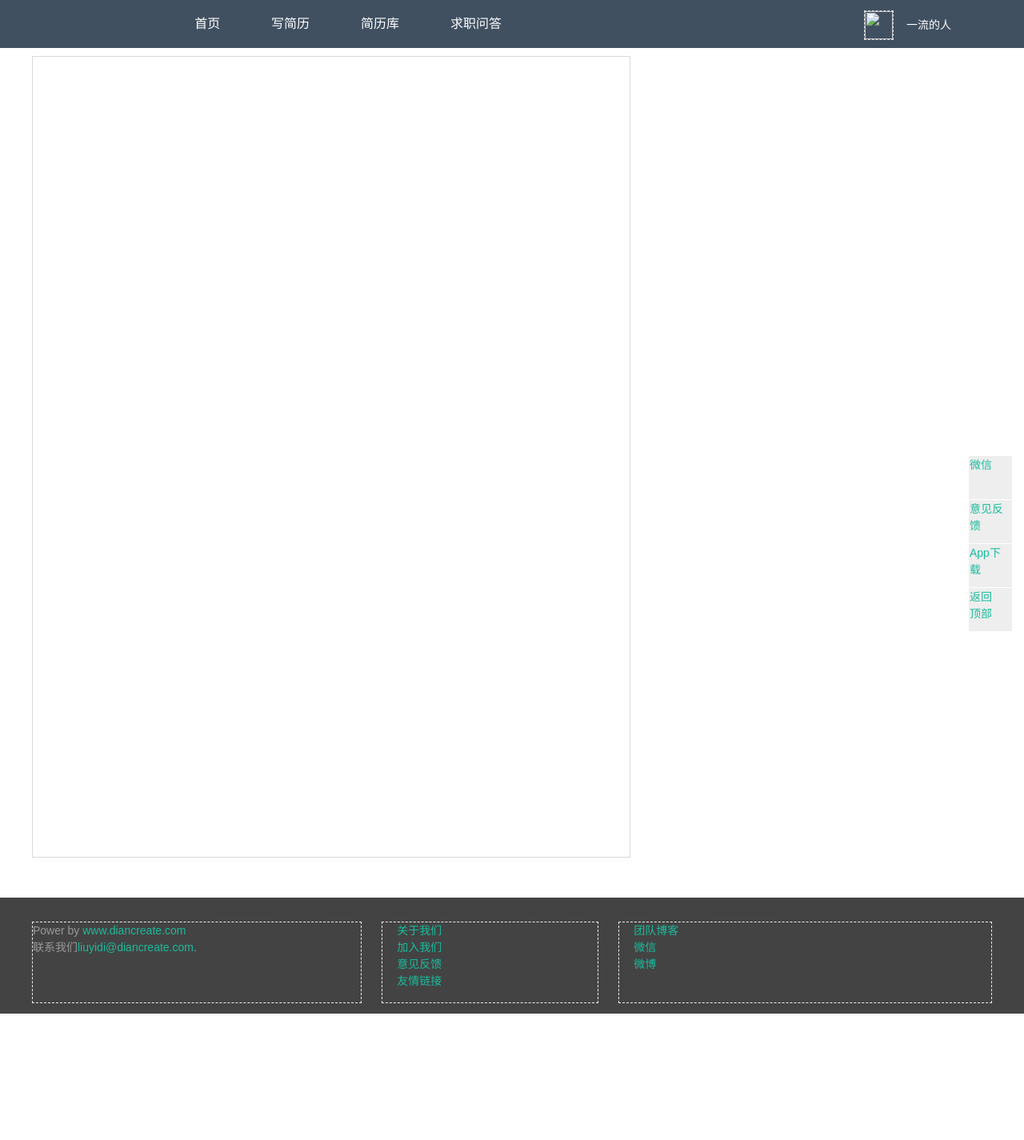
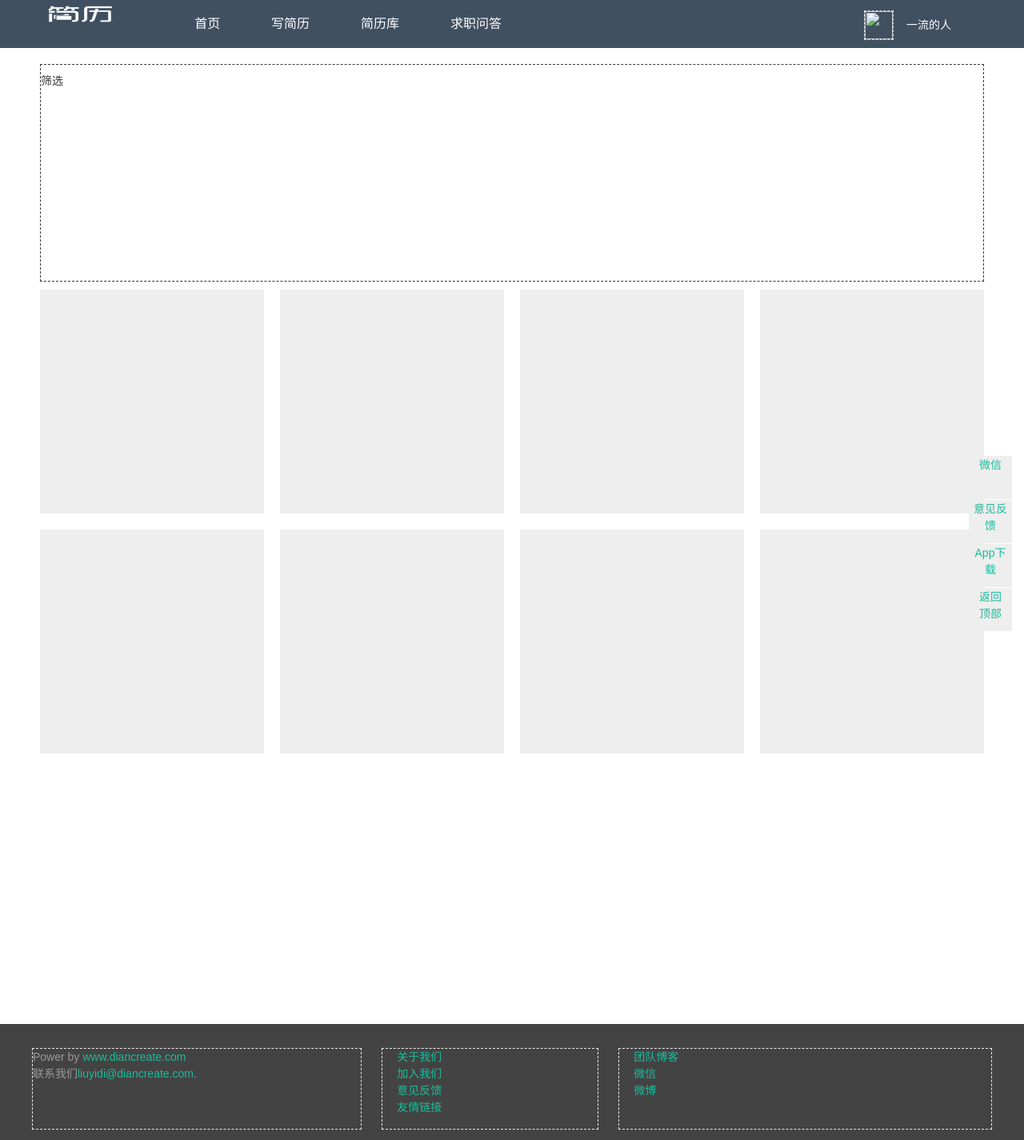
Before and after one commit to liuyidi/OnlineResume, a PHP site: page /resume/storage.html in a window 1280 px wide. Shown: the whole page at 80% size. Before the commit the page ends 1267 px from the top, so only its background shows below. Run offline with PHP 8.4, Linux system fonts and the light colour scheme; some libraries are stand-ins or nearby versions.

Commit message:
new add storage

```diff
--- a/resume/storage.html
+++ b/resume/storage.html
@@ -10,13 +10,13 @@
     <!--CSS-->
     <link rel="stylesheet" type="text/css" href="../static/css/global.css"/>
     <link rel="stylesheet" type="text/css" href="../static/css/site.css"/>
-
+    <link rel="stylesheet" type="text/css" href="../static/css/storage.css"/>
 </head>
 <body class="body_wrapper">
 <div class="header_wrap ">
    <div class="header">
         <div class="logo">
-            <!--<a href="/"><img src="/img/logo.png" width="120" height="35" alt="在线简历OnlineResume"></a>-->
+            <a href="/"><img src="../static/img/logo3.png" width="120" height="35" alt="在线简历OnlineResume"></a>
         </div>
         <div class="nav">
             <ul class="">
@@ -52,14 +52,89 @@
    </div> <!--header-->
 </div>
 <div style="height:70px;"></div>
-<div class="container">
-    <div class="main" style="height:1000px;">
+<div class="storage container">
+    <div class="storage-filter">
+        筛选
+    </div>
+    <div class="storage-content">
+        <div class="storage-resume">
+            <div class="storage-pdf">
+                <img src="" alt=""/>
+            </div>
+            <div class="storage-tools">
+                <div class="storage-collect">收藏</div>
+                <div class="storage-praise">点赞</div>
+            </div>
+        </div>
+        <div class="storage-resume">
+            <div class="storage-pdf">
+                <img src="" alt=""/>
+            </div>
+            <div class="storage-tools">
+                <div class="storage-collect">收藏</div>
+                <div class="storage-praise">点赞</div>
+            </div>
+        </div>
+        <div class="storage-resume">
+            <div class="storage-pdf">
+                <img src="" alt=""/>
+            </div>
+            <div class="storage-tools">
+                <div class="storage-collect">收藏</div>
+                <div class="storage-praise">点赞</div>
+            </div>
+        </div>
+        <div class="storage-resume">
+            <div class="storage-pdf">
+                <img src="" alt=""/>
+            </div>
+            <div class="storage-tools">
+                <div class="storage-collect">收藏</div>
+                <div class="storage-praise">点赞</div>
+            </div>
+        </div>
+        <div class="storage-resume">
+            <div class="storage-pdf">
+                <img src="" alt=""/>
+            </div>
+            <div class="storage-tools">
+                <div class="storage-collect">收藏</div>
+                <div class="storage-praise">点赞</div>
+            </div>
+        </div>
+        <div class="storage-resume">
+            <div class="storage-pdf">
+                <img src="" alt=""/>
+            </div>
+            <div class="storage-tools">
+                <div class="storage-collect">收藏</div>
+                <div class="storage-praise">点赞</div>
+            </div>
+        </div>
+        <div class="storage-resume">
+            <div class="storage-pdf">
+                <img src="" alt=""/>
+            </div>
+            <div class="storage-tools">
+                <div class="storage-collect">收藏</div>
+                <div class="storage-praise">点赞</div>
+            </div>
+        </div>
+        <div class="storage-resume">
+            <div class="storage-pdf">
+                <img src="" alt=""/>
+            </div>
+            <div class="storage-tools">
+                <div class="storage-collect">收藏</div>
+                <div class="storage-praise">点赞</div>
+            </div>
+        </div>
+    </div>
+    <div class="storage-pagination">
 
     </div>
 </div>
-
 <div class="clear-footer"></div>
-
 <!--*********************************************footer********************************-->
 <div class="footer">
 <footer class="container">
--- a/static/css/site.css
+++ b/static/css/site.css
@@ -95,7 +95,7 @@ ul.pagination li.active a{
 
 .gotop{position: fixed; right: 15px; bottom: 10px; z-index: 1030;}
 .gotop a{ display: block; position: relative; margin: 1px 0; outline: none;height: 52px;width: 52px;
-  background-color: #eee; border: 1px solid #eee;
+  background-color: #eee; border: 1px solid #eee; text-align:center;
 }
 
 /*************************WriteResume********************************************/
--- /dev/null
+++ b/static/css/storage.css
@@ -0,0 +1,10 @@
+.storage{margin-top:10px; height:1200px;}
+.storage-filter{width:1178px; height:250px; margin:0 auto; padding:10px 0; border:1px dashed #333;}
+.storage-content{position:relative; width:1200px; height:auto;}
+.storage-content .storage-resume{position:relative; float:left; z-index:98; width:280px; height:280px; margin:10px; cursor:pointer;}
+.storage-content .storage-resume .storage-pdf{width:280px; height:280px; background:#eee;}
+.storage-content .storage-resume .storage-tools{position:absolute; top:0; left:0; z-index:99; display:none; width:280px; height:280px; line-height:280px; background-color:rgba(0,0,0,.3); color:#fff; text-align:center;}
+.storage-content .storage-resume:hover .storage-tools{display:block;}
+.storage-content .storage-resume .storage-tools .storage-collect{display:inline-block;}
+.storage-content .storage-resume .storage-tools .storage-praise{display:inline-block;margin-left:20px;}
+.storage-pagination{width:1200px; height:300px; margin:0 auto;}
```
Also changed, not shown: user/setting.html (added, +10 -0 lines), README.md.
